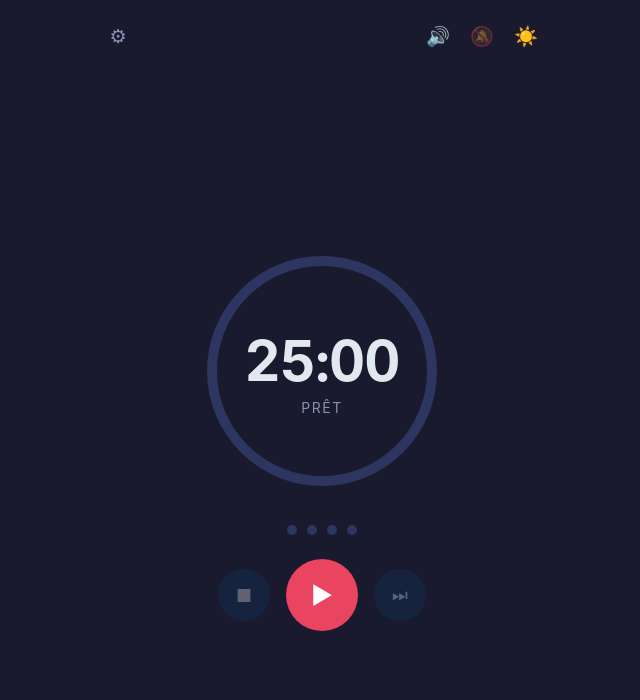
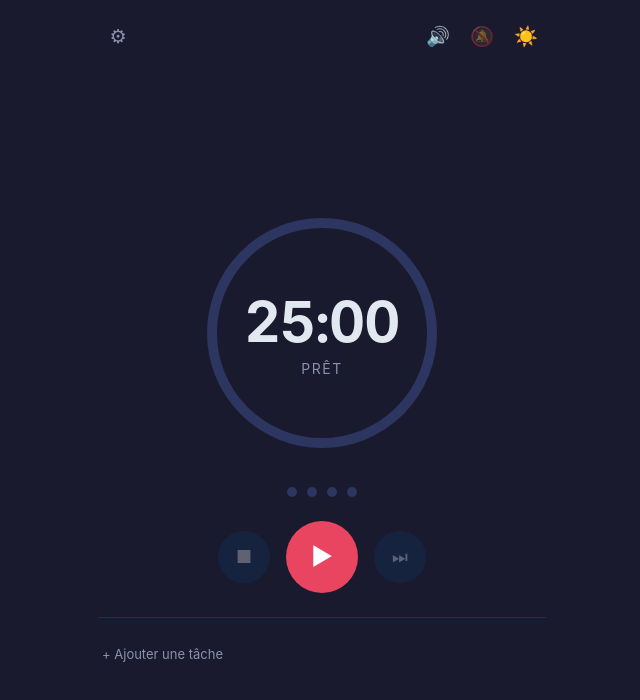
Before and after one commit to nnaova/pomodoro, a React (Vite) app: page / in a window 1280 px wide. Shown: the top 700 px of the page, without its empty margins (318-958 px from the left). Built offline with nearby package versions, Linux system fonts and the light colour scheme.

Commit message:
feat: wire TaskList into App

```diff
--- a/src/App.tsx
+++ b/src/App.tsx
@@ -7,6 +7,7 @@ import { Controls } from './components/Controls/Controls'
 import { CycleIndicator } from './components/CycleIndicator/CycleIndicator'
 import { Header } from './components/Header/Header'
 import { Settings } from './components/Settings/Settings'
+import { TaskList } from './components/TaskList/TaskList'
 import styles from './App.module.css'
 
 export default function App() {
@@ -34,6 +35,7 @@ export default function App() {
         <Timer />
         <CycleIndicator />
         <Controls />
+        <TaskList />
       </main>
       {settingsOpen && <Settings onClose={() => setSettingsOpen(false)} />}
     </div>
```
